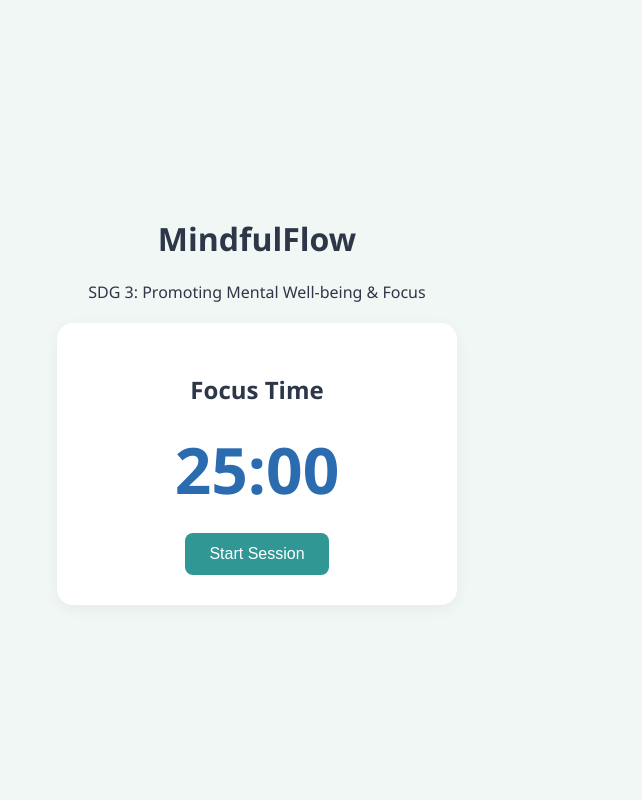
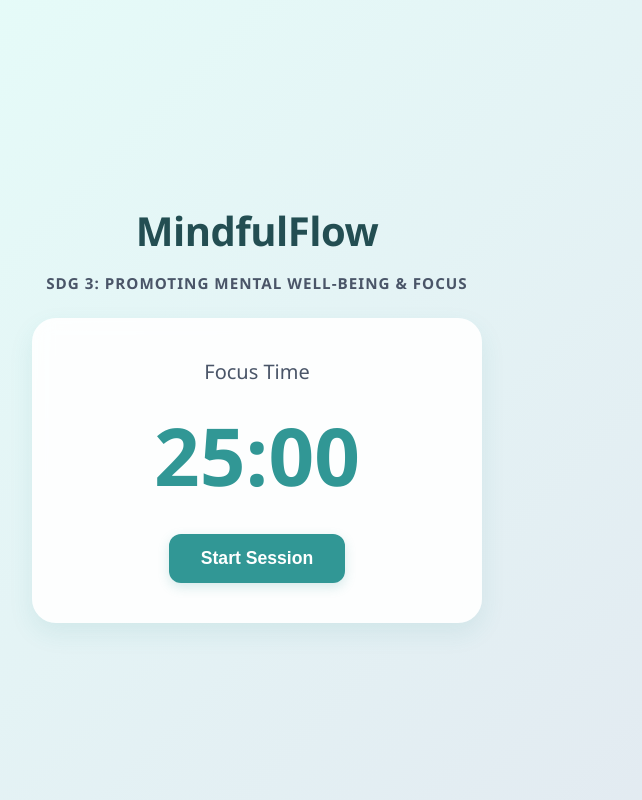
Before and after one commit to WeiWei992/MindfulFlow, a Flask app: page / in a window 1280 px wide. Shown: the whole page, without its empty margins (383-1025 px from the left). Run offline with Flask 3, Linux system fonts and the light colour scheme.

Commit message:
Design: Upgraded dashboard UI with glassmorphism aesthetics and toggle pause states

```diff
--- a/static/css/style.css
+++ b/static/css/style.css
@@ -1,7 +1,15 @@
+:root {
+    --bg-gradient: linear-gradient(135deg, #e6fffa 0%, #e2e8f0 100%);
+    --primary-color: #319795;
+    --primary-hover: #2c7a7b;
+    --text-main: #2d3748;
+    --card-bg: rgba(255, 255, 255, 0.9);
+}
+
 body {
-    font-family: 'Segoe UI', Tahoma, Geneva, Verdana, sans-serif;
-    background-color: #f0f7f4;
-    color: #2d3748;
+    font-family: 'Segoe UI', system-ui, -apple-system, sans-serif;
+    background: var(--bg-gradient);
+    color: var(--text-main);
     display: flex;
     justify-content: center;
     align-items: center;
@@ -11,46 +19,101 @@ body {
 
 .container {
     text-align: center;
-    max-width: 400px;
-    width: 100%;
+    max-width: 450px;
+    width: 90%;
+    padding: 20px;
+}
+
+h1 {
+    font-size: 2.5rem;
+    margin-bottom: 5px;
+    color: #234e52;
+    letter-spacing: -0.5px;
+}
+
+.subtitle {
+    font-size: 0.95rem;
+    color: #4a5568;
+    margin-bottom: 25px;
+    text-transform: uppercase;
+    letter-spacing: 1px;
+    font-weight: 600;
 }
 
 .timer-card {
-    background: white;
-    padding: 30px;
-    border-radius: 16px;
-    box-shadow: 0 4px 15px rgba(0,0,0,0.05);
-    margin-top: 20px;
+    background: var(--card-bg);
+    padding: 40px 30px;
+    border-radius: 24px;
+    box-shadow: 0 10px 25px rgba(49, 151, 149, 0.1);
+    backdrop-filter: blur(10px);
+    transition: transform 0.3s ease;
+}
+
+.timer-card:hover {
+    transform: translateY(-5px);
+}
+
+#timer-state {
+    font-size: 1.25rem;
+    color: #4a5568;
+    margin: 0;
+    font-weight: 500;
 }
 
 #time-display {
-    font-size: 4rem;
-    font-weight: bold;
-    margin: 20px 0;
-    color: #2b6cb0;
+    font-size: 5rem;
+    font-weight: 700;
+    margin: 15px 0 25px 0;
+    color: var(--primary-color);
+    font-variant-numeric: tabular-nums;
 }
 
 button {
-    background-color: #319795;
+    background-color: var(--primary-color);
     color: white;
     border: none;
-    padding: 12px 24px;
-    font-size: 1rem;
-    border-radius: 8px;
+    padding: 14px 32px;
+    font-size: 1.1rem;
+    font-weight: 600;
+    border-radius: 12px;
     cursor: pointer;
-    transition: background 0.2s;
+    box-shadow: 0 4px 12px rgba(49, 151, 149, 0.2);
+    transition: all 0.2s ease;
 }
 
 button:hover {
-    background-color: #2c7a7b;
+    background-color: var(--primary-hover);
+    transform: scale(1.02);
+    box-shadow: 0 6px 16px rgba(49, 151, 149, 0.3);
 }
 
-.hidden { display: none; }
+.hidden {
+    display: none;
+}
 
 #wellness-modal {
-    background: #e6fffa;
-    border: 2px solid #319795;
-    padding: 20px;
-    border-radius: 12px;
-    margin-top: 20px;
+    background: #ffffff;
+    border-left: 5px solid var(--primary-color);
+    padding: 25px;
+    border-radius: 16px;
+    margin-top: 25px;
+    box-shadow: 0 8px 20px rgba(0,0,0,0.05);
+    animation: slideIn 0.4s ease;
 }
+
+#wellness-modal h3 {
+    margin-top: 0;
+    color: #234e52;
+}
+
+#wellness-tip {
+    font-size: 1.05rem;
+    line-height: 1.5;
+    color: #4a5568;
+    margin-bottom: 20px;
+}
+
+@keyframes slideIn {
+    from { opacity: 0; transform: translateY(10px); }
+    to { opacity: 1; transform: translateY(0); }
+}
--- a/static/js/timer.js
+++ b/static/js/timer.js
@@ -1,6 +1,7 @@
-let timeLeft = 25 * 60; // 25 minutes standard focus
+let timeLeft = 25 * 60;
 let timerInterval = null;
 let isFocusState = true;
+let isPaused = true;
 
 const timeDisplay = document.getElementById('time-display');
 const startBtn = document.getElementById('start-btn');
@@ -15,8 +16,12 @@ function updateDisplay() {
     timeDisplay.textContent = `${minutes.toString().padStart(2, '0')}:${seconds.toString().padStart(2, '0')}`;
 }
 
-function startTimer() {
-    if (timerInterval !== null) return;
+function toggleTimer() {
+    if (isPaused) {
+        // Start or Resume
+        isPaused = false;
+        startBtn.textContent = "Pause Session";
+        startBtn.style.backgroundColor = "#e53e3e"; // Red alert color for pause
 
         timerInterval = setInterval(() => {
             timeLeft--;
@@ -25,6 +30,7 @@ function startTimer() {
             if (timeLeft <= 0) {
                 clearInterval(timerInterval);
                 timerInterval = null;
+                isPaused = true;
                 if (isFocusState) {
                     triggerWellnessBreak();
                 } else {
@@ -32,33 +38,47 @@ function startTimer() {
                 }
             }
         }, 1000);
+    } else {
+        // Pause
+        isPaused = true;
+        startBtn.textContent = "Resume Session";
+        startBtn.style.backgroundColor = "#319795"; // Return to classic teal
+        clearInterval(timerInterval);
+        timerInterval = null;
+    }
 }
 
 function triggerWellnessBreak() {
     isFocusState = false;
-    timerState.textContent = "Mindful Break";
+    timerState.textContent = "🧘 Mindful Break Mode";
+    timerState.style.color = "#2b6cb0";
     wellnessModal.classList.remove('hidden');
+    startBtn.classList.add('hidden'); // Hide main button during forced break
 
-    // Fetch a dynamic health prompt from our Flask API
     fetch('/api/wellness-tip')
         .then(res => res.json())
         .then(data => {
             wellnessTip.textContent = data.tip;
         });
 
-    timeLeft = 5 * 60; // 5 minute recovery break
+    timeLeft = 5 * 60;
     updateDisplay();
 }
 
 function returnToFocus() {
     isFocusState = true;
-    timerState.textContent = "Focus Time";
+    isPaused = true;
+    timerState.textContent = "🎯 Focus Time";
+    timerState.style.color = "#4a5568";
     wellnessModal.classList.add('hidden');
+    startBtn.classList.remove('hidden');
+    startBtn.textContent = "Start Next Block";
+    startBtn.style.backgroundColor = "#319795";
     timeLeft = 25 * 60;
     updateDisplay();
 }
 
-startBtn.addEventListener('click', startTimer);
+startBtn.addEventListener('click', toggleTimer);
 closeBreakBtn.addEventListener('click', returnToFocus);
 
 updateDisplay();
```
Lines whose indentation alone changed are shown as unchanged.
